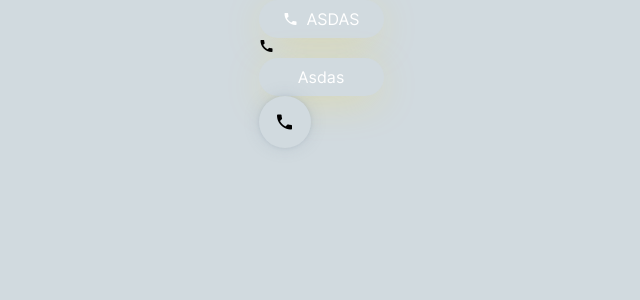
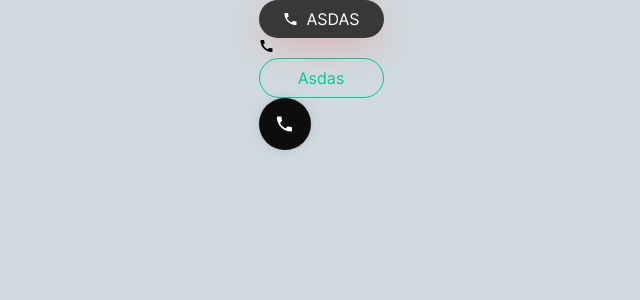
Before and after one commit to TpenXsinoy/my-portfolio, a React (Create React App) app: page / in a window 1280 px wide. Shown: the top 300 px of the page, without its empty margins (319-959 px from the left). Built offline with nearby package versions, Linux system fonts and the light colour scheme.

Commit message:
Update button components

```diff
--- a/src/components/Button/IconButton/index.js
+++ b/src/components/Button/IconButton/index.js
@@ -68,7 +68,7 @@ IconButton.defaultProps = {
   kind: GLOBALS.BUTTON_KINDS.BUTTON,
   tabIndex: 0,
   id: null,
-  colorName: GLOBALS.COLOR_NAMES.YELLOW,
+  colorName: GLOBALS.COLOR_NAMES.GREEN,
 }
 
 IconButton.propTypes = {
@@ -96,8 +96,8 @@ IconButton.propTypes = {
   ]),
   id: PropTypes.string,
   colorName: PropTypes.oneOf([
-    GLOBALS.COLOR_NAMES.YELLOW,
-    GLOBALS.COLOR_NAMES.RED,
+    GLOBALS.COLOR_NAMES.BLACK,
+    GLOBALS.COLOR_NAMES.GRAY,
     GLOBALS.COLOR_NAMES.GREEN
   ]),
 }
--- a/src/components/Button/Link/index.js
+++ b/src/components/Button/Link/index.js
@@ -80,7 +80,7 @@ const ButtonLink = ({
 }
 
 ButtonLink.defaultProps = {
-  type: buttonTypes.PRIMARY.YELLOW,
+  type: buttonTypes.SECONDARY.GREEN,
   className: null,
   id: null,
   icon: null,
--- a/src/components/Button/constants/buttonTypes.js
+++ b/src/components/Button/constants/buttonTypes.js
@@ -1,11 +1,14 @@
 const buttonTypes = {
   PRIMARY: {
-    RED: 'primary___red',
-    YELLOW: 'primary___yellow'
+    GREEN: 'primary___green',
+    GRAY: 'primary___gray'
+  },
+  SECONDARY: {
+    GREEN: 'secondary___green'
   },
   TEXT: {
-    RED: 'text___red',
-    YELLOW: 'text___yellow',
+    GREEN: 'text___green',
+    BLACK: 'text___black',
     GRAY: 'text___gray',
     WHITE: 'text___white'
   }
--- a/src/components/Button/icon.module.scss
+++ b/src/components/Button/icon.module.scss
@@ -3,7 +3,7 @@
 @mixin solid($size) {
   @include ease(0.3s);
   cursor: pointer;
-  background: $neutral-200;
+  background: $black-500;
   border-radius: 100px;
   border: none;
   box-shadow: $shadow-raised;
@@ -15,10 +15,12 @@
   @include flex-center;
 
   &:hover {
-    background: $black-500;
+    background: $green-200;
   }
 
   .IconButton_icon {
+    color: $neutral-0;
+
     @if $size == xs {
       font-size: 1rem;
     } @else if $size == sm {
@@ -123,16 +125,16 @@
     pointer-events: none;
   }
 
-  &___yellow {
-    @include buttonColor($neutral-200);
+  &___green {
+    @include buttonColor($green-200);
   }
 
-  &___brown {
-    @include buttonColor($neutral-500);
+  &___gray {
+    @include buttonColor($gray-200);
   }
 
-  &___red {
-    @include buttonColor($neutral-200);
+  &___black {
+    @include buttonColor($black-500);
   }
 
   &___neutral {
--- a/src/components/Button/index.js
+++ b/src/components/Button/index.js
@@ -55,9 +55,9 @@ Button.defaultProps = {
   icon: null,
   id: null,
   kind: GLOBALS.BUTTON_KINDS.BUTTON,
-  lockedIconClassName: null,
   tabIndex: 0,
-  type: buttonTypes.PRIMARY.YELLOW,
+  type: buttonTypes.PRIMARY.GREEN,
+  wrapperClassName: null,
   // eslint-disable-next-line @typescript-eslint/no-empty-function
   onClick: () => {}
 }
@@ -69,10 +69,11 @@ Button.propTypes = {
     GLOBALS.BUTTON_KINDS.RESET
   ]),
   type: PropTypes.oneOf([
-    buttonTypes.PRIMARY.RED,
-    buttonTypes.PRIMARY.YELLOW,
-    buttonTypes.TEXT.RED,
-    buttonTypes.TEXT.YELLOW,
+    buttonTypes.PRIMARY.GREEN,
+    buttonTypes.PRIMARY.GRAY,
+    buttonTypes.TEXT.GREEN,
+    buttonTypes.TEXT.WHITE,
+    buttonTypes.TEXT.BLACK,
     buttonTypes.TEXT.GRAY
   ]),
   innerRef: PropTypes.any,
--- a/src/components/Button/styles.module.scss
+++ b/src/components/Button/styles.module.scss
@@ -5,18 +5,30 @@ $yellow-shadow: 0px 8px 40px -8px rgba(248, 209, 29, 0.35);
 
 .Button {
   &___primary {
-    &___red {
-      @include primary($neutral-200, $neutral-400, $neutral-400, $neutral-0, $red-shadow);
+    &___green {
+      @include primary(
+        $gray-200,
+        $green-200,
+        $green-200,
+        $neutral-0,
+        $red-shadow
+      );
     }
 
-    &___yellow {
+    &___gray {
       @include primary(
-        $neutral-200,
-        $neutral-200,
-        $neutral-500,
+        $green-200,
+        $gray-200,
+        $neutral-400,
         $neutral-0,
         $yellow-shadow
       );
+    }
+  }
+
+  &___secondary {
+    &___green {
+      @include secondary($green-200);
     }
   }
 
@@ -25,16 +37,16 @@ $yellow-shadow: 0px 8px 40px -8px rgba(248, 209, 29, 0.35);
   }
 
   &___text {
-    &___red {
-      @include textButton($neutral-200);
-    }
-
-    &___yellow {
-      @include textButton($neutral-200);
+    &___green {
+      @include textButton($green-200);
     }
 
     &___gray {
-      @include textButton($neutral-300);
+      @include textButton($gray-200);
+    }
+
+    &___black {
+      @include textButton($black-500);
     }
 
     &___white {
```
